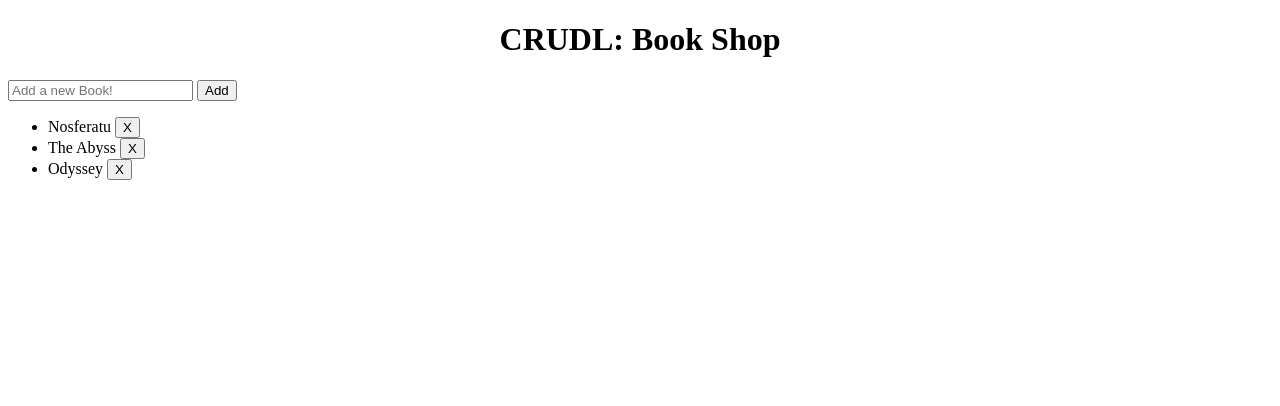
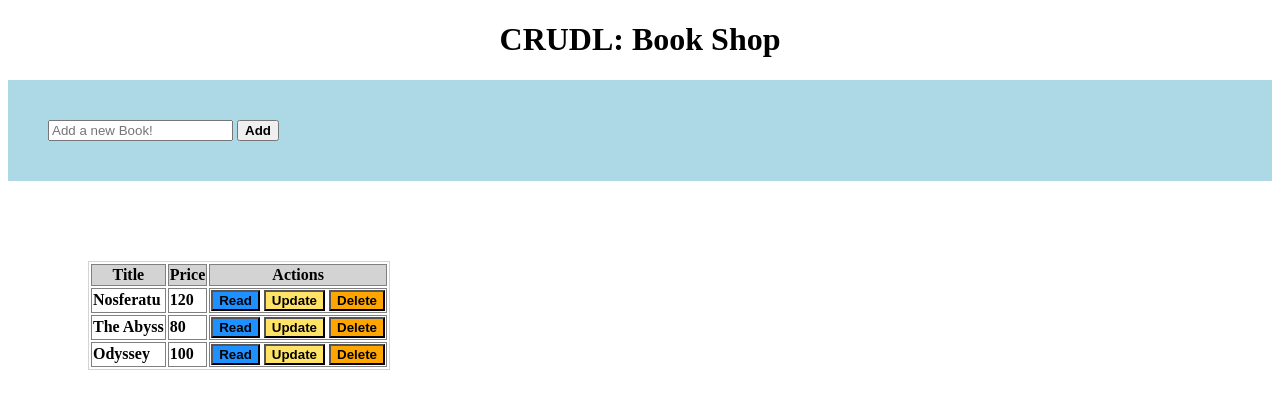
Before and after one commit to Alexlarik/CRUDL-H.M, a plain HTML site: page index.html in a window 1280 px wide. Drawn offline with Linux system fonts and the light colour scheme.

Commit message:
Change the layout of the table to accommodate the required guidelines

```diff
--- a/css/style.css
+++ b/css/style.css
@@ -4,12 +4,45 @@ h1 {
 
 .book-list {
     cursor: pointer;
+    border-style: solid;
+    border-color: lightgray;
+    margin: 10vh;
+    font-weight: bold;
 }
 
 .read {
-    text-decoration: line-through;
+    background-color: dodgerblue;
+}
+
+.update {
+    background-color: rgb(255, 227, 103);
 }
 
 button {
     cursor: pointer;
 }
+
+.header {
+    background-color: lightgray;
+}
+
+.delete {
+    background-color: orange;
+}
+
+table,
+th,
+td {
+    border: 1px solid gray;
+}
+
+.new-book {
+    background-color: lightblue;
+    padding: 5vh;
+
+}
+
+.table-row,
+button {
+    font-weight: bold;
+}
--- a/index.html
+++ b/index.html
@@ -17,7 +17,7 @@
 
     </section>
 
-    <ul class="book-list">
+    <table class="book-list">
         <!-- <li class="already-read">
             <span>book1</span>
             <button onclick="onRemoveBook('b101')">X</button>
@@ -30,7 +30,7 @@
             <span>book3</span>
             <button onclick="onRemoveBook('b103')">X</button>
         </li> -->
-    </ul>
+    </table>
 
 
     <script src="js/script.service.js"></script>
--- a/js/script.controller.js
+++ b/js/script.controller.js
@@ -7,13 +7,24 @@ function onInit() {
 function renderBooks() {
     const elBooks = document.querySelector('.book-list')
     const books = getBooks()
-    const strHTMLs = books.map(book => `
-    <li onClick="onToggleBook('${book.id}')">
-      <span class="${book.price}">${book.title}</span>
-      <button onclick="onRemoveBook(event,'${book.id}')">X</button>
-    </li>
-    `)
-    elBooks.innerHTML = strHTMLs.join('')
+    const strHTMLs = `
+    <tr>
+        <th class="header">Title</th>
+        <th class="header">Price</th>
+        <th class="header">Actions</th>
+    </tr>
+    ` + books.map(book => `
+    <tr class="table-row">
+        <td>${book.title}</td>
+        <td>${book.price}</td>
+        <td class="actions">
+        <button class="read">Read</button>
+        <button class="update">Update</button>
+        <button  class="delete" onclick="onRemoveBook(event,'${book.id}')">Delete</button>
+        </td>
+    </tr>
+    `).join('')
+    elBooks.innerHTML = strHTMLs
 }
 
 function onRemoveBook(ev, bookId) {
@@ -37,3 +48,9 @@ function onAddBook() {
     elInput.value = ''
     renderBooks()
 }
+
+{/* <tr>
+    <td>${book.title}</td>
+    <td>  onClick="onToggleBook('${book.id}')"</td>
+    <button onclick="onRemoveBook(event,'${book.id}')">X</button>
+    </tr> */}
```
